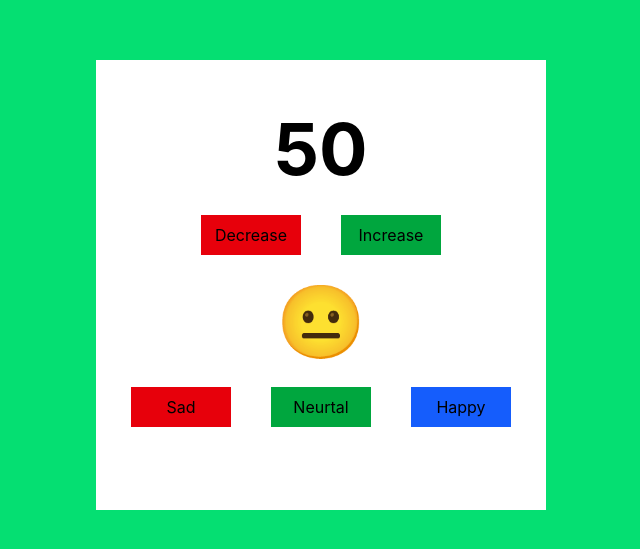
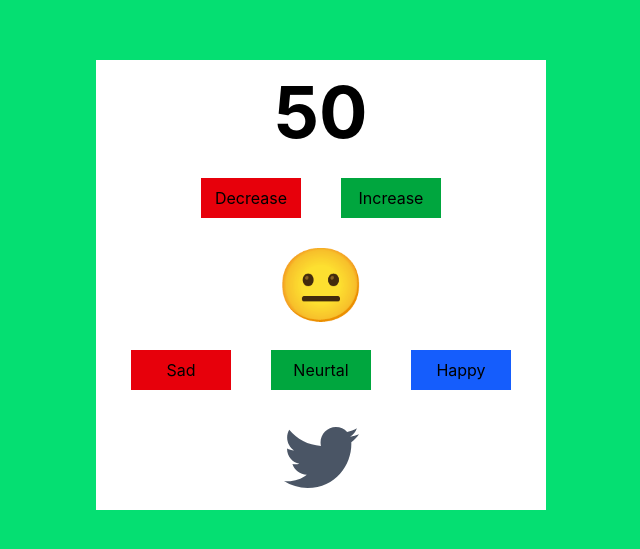
Before and after one commit to MAHESHISAGARIKA/i-computers-frontend, a React (Vite) app: page /test in a window 1280 px wide. Shown: the part 115-664 px from the top of the page, without its empty margins (319-959 px from the left). Built offline with nearby package versions, Linux system fonts and the light colour scheme.

Commit message:
Add react-icons(FaTwitter)

```diff
--- a/package.json
+++ b/package.json
@@ -15,6 +15,7 @@
     "react": "^19.2.7",
     "react-dom": "^19.2.7",
     "react-hot-toast": "^2.6.0",
+    "react-icons": "^5.7.0",
     "react-router": "^8.2.0",
     "tailwindcss": "^4.3.2"
   },
--- a/src/pages/test.jsx
+++ b/src/pages/test.jsx
@@ -1,10 +1,12 @@
 import { useState } from "react"
 import toast from "react-hot-toast"
+import { FaTwitter } from "react-icons/fa";
 
 export default function TestPage(){
 
     const [score,setScore] = useState(50)
     const [mood ,setMood] = useState("😐")
+    const [isFollowed , setIsFollowed] = useState(false)
 
     return(
         <div className="w-full h-full bg-green-400  flex justify-center items-center">
@@ -63,6 +65,16 @@ export default function TestPage(){
                      </button>
 
                 </div>
+
+                <FaTwitter onClick={
+                     ()=>{
+                         toast("Follow us on Twitter",{
+                             icon: <FaTwitter className="text-blue-500"/>
+                         })
+                         setIsFollowed(!isFollowed)
+                     }
+                 }
+                 className={isFollowed ? "text-[75px] text-blue-600" : "text-[75px] text-gray-600"}/>
             </div>
         </div>
     )
```
Also changed, not shown: 1 other file (tests, documents, lock files or other folders).
